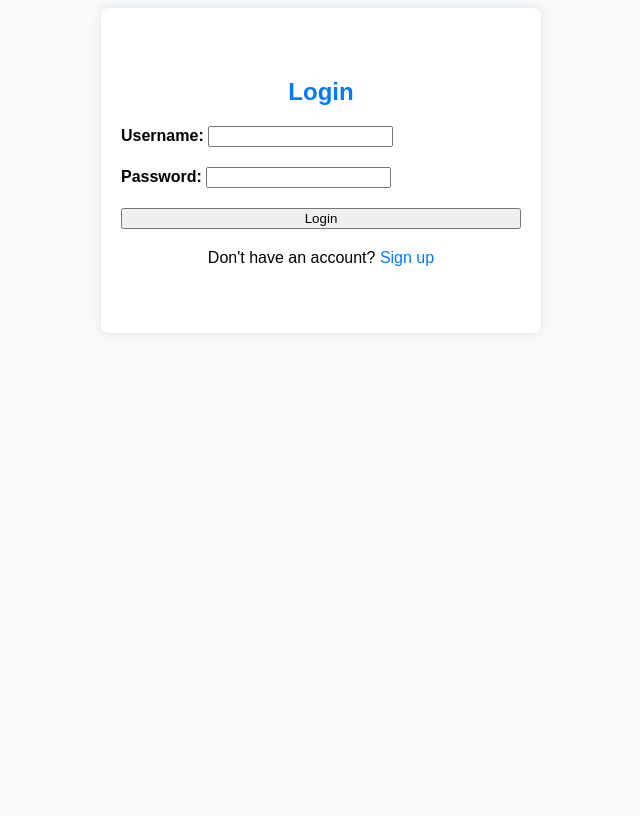
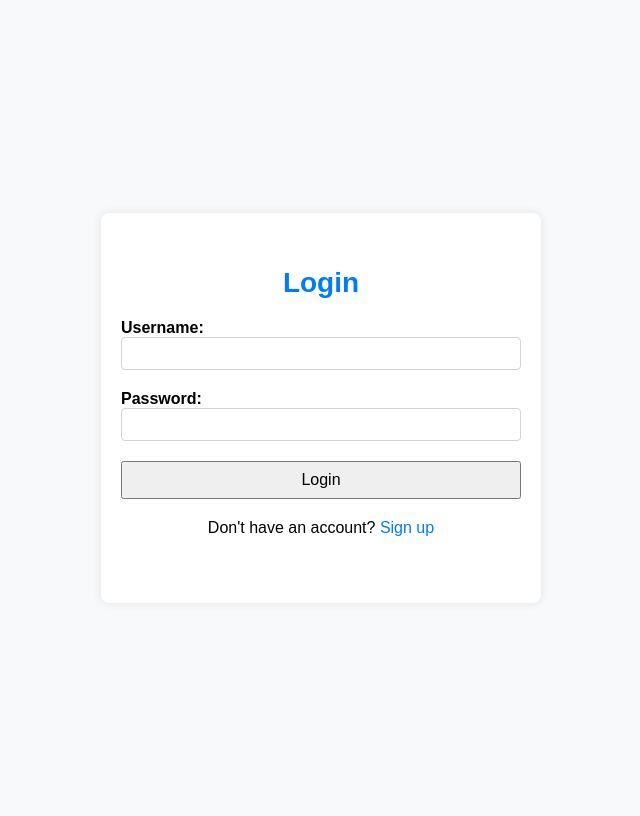
Before and after one commit to atharva2202/ITFAKS, a Flask app: page / in a window 1280 px wide. Shown: the whole page, without its empty margins (319-959 px from the left). Before the commit the page ends 266 px from the top, so only its background shows below. Run offline with Flask 3, Linux system fonts and the light colour scheme.

Commit message:
third commit

```diff
--- a/templates/login.html
+++ b/templates/login.html
@@ -8,11 +8,15 @@
         body {
             background-color: #f8f9fa;
             font-family: Arial, sans-serif;
+            display: flex;
+            justify-content: center;
+            align-items: center;
+            height: 100vh;
         }
         .container {
+            width: 100%;
             max-width: 400px;
-            margin: 0 auto;
-            padding: 50px 20px;
+            padding: 30px 20px 50px;
             background-color: #fff;
             border-radius: 8px;
             box-shadow: 0 0 10px rgba(0, 0, 0, 0.1);
@@ -20,6 +24,8 @@
         h2 {
             text-align: center;
             color: #007bff;
+            font-size: 28px;
+            margin-bottom: 20px;
         }
         .form-group {
             margin-bottom: 20px;
@@ -27,8 +33,19 @@
         .form-label {
             font-weight: bold;
         }
+        .form-control {
+            width: 100%;
+            padding: 8px;
+            border: 1px solid #ced4da;
+            border-radius: 4px;
+            box-sizing: border-box;
+        }
         .btn-primary {
             width: 100%;
+            margin: 0 auto;
+            display: block;
+            padding: 8px 0;
+            font-size: 16px;
         }
         .btn-primary:hover {
             background-color: #0056b3;
```
Also changed, not shown: templates/landing.html (+37 -12 lines), templates/signup.html (+19 -2 lines), medicine.db, users.db.
